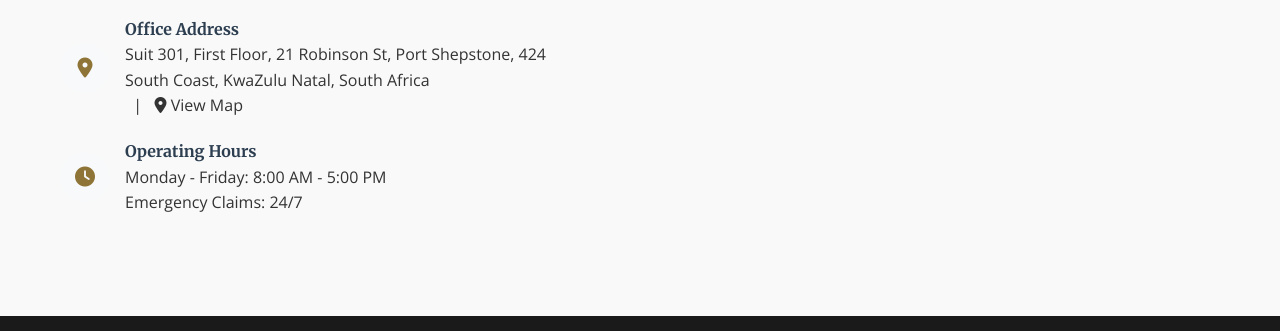
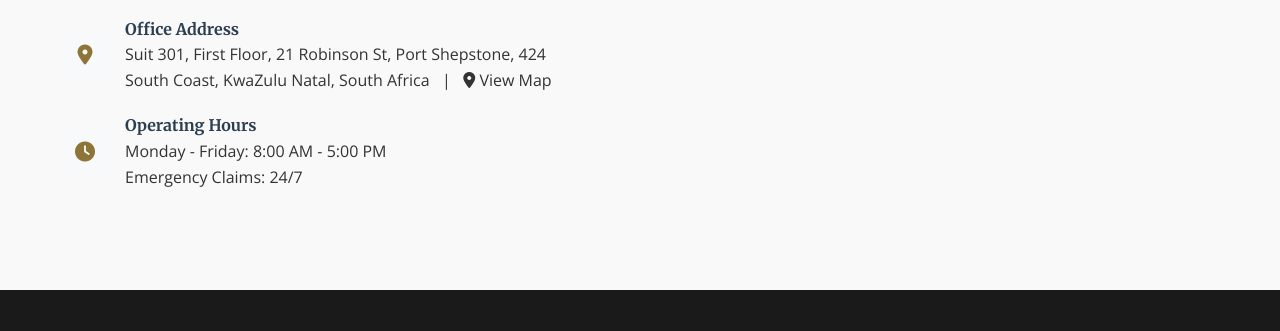
Before and after one commit to Siyabonga500/eternityfuneralservices, a plain HTML site: page index.html in a window 1280 px wide. Shown: the part 7633-7964 px from the top of the page. Drawn offline with nearby package versions, Linux system fonts and the light colour scheme.

```diff
--- a/index.html
+++ b/index.html
@@ -1817,7 +1817,7 @@
                                 <h4>Office Address</h4>
                                 <p>
                                     Suit 301, First Floor, 21 Robinson St, Port Shepstone, 424
-                                    <p>South Coast, KwaZulu Natal, South Africa  </p>&nbsp;&nbsp;|&nbsp;&nbsp; <a href="https://maps.app.goo.gl/6DJGruaC7D7L5cBW6"
+                                    <p>South Coast, KwaZulu Natal, South Africa &nbsp;&nbsp;|&nbsp;&nbsp; <a href="https://maps.app.goo.gl/6DJGruaC7D7L5cBW6"
                                        target="_blank"
                                        rel="noopener noreferrer"
                                        class="view-map-link">
```
